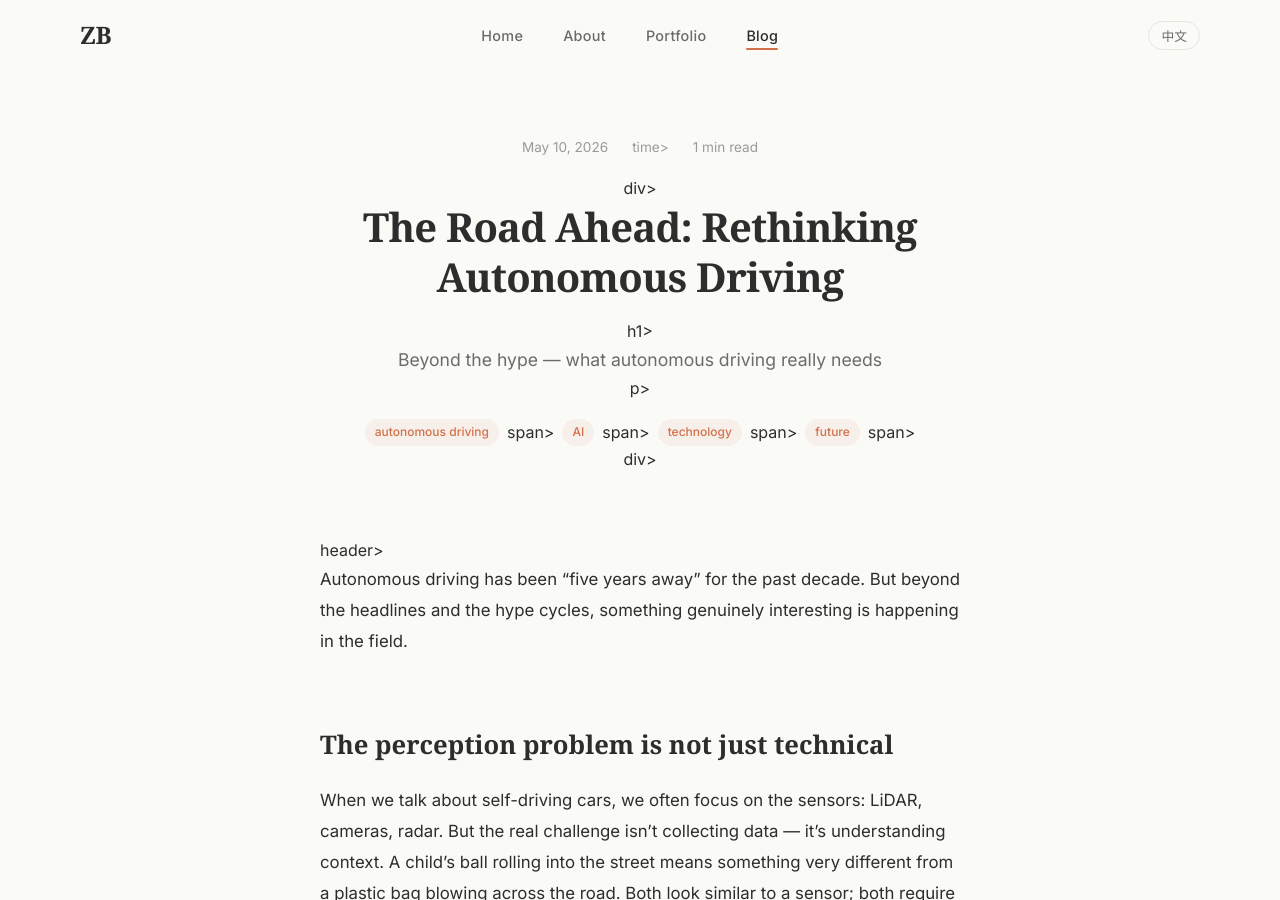
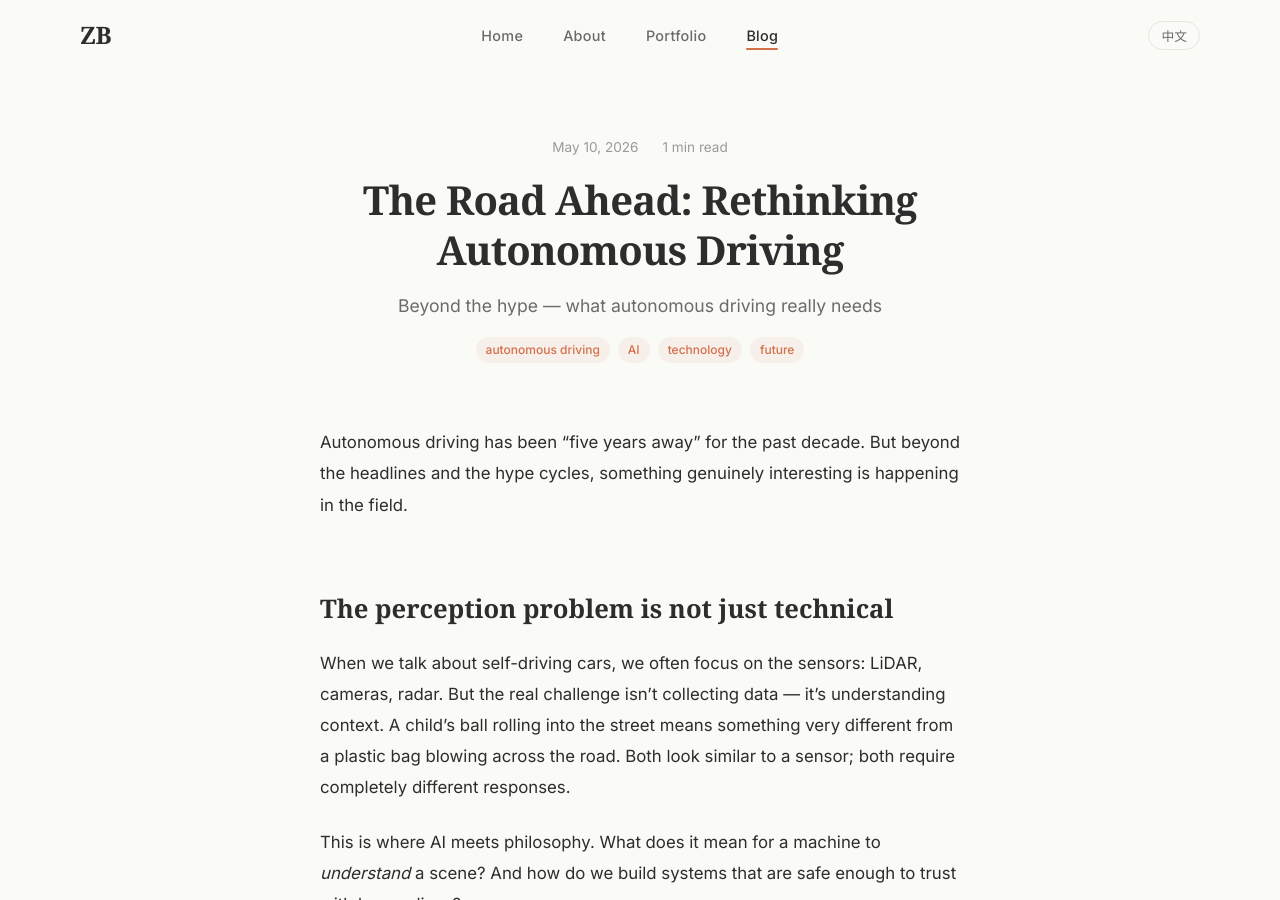
Before and after one commit to hzxbzp/hzxbzp.github.io, a Jekyll site: the page built from _posts/2026-05-10-future-of-autonomous-driving.md, in a window 1280 px wide and 900 px high. Built offline with Jekyll 4.4.1, drawn with Linux system fonts in a browser that asks for light colours; comment, search, counter and statistics services are not loaded; some of the changed text lies outside the part shown.

Commit message:
Fix post.html: correct closing tags and Waline integration

```diff
--- a/_layouts/post.html
+++ b/_layouts/post.html
@@ -10,40 +10,40 @@ layout: default
       <div class="post-meta">
         <time datetime="{{ page.date | date_to_xmlschema }}">
           {{ page.date | date: "%B %d, %Y" }}
-                            </time>time>
+        </time>
         <span class="post-reading-time">
           {% assign words = content | number_of_words %}
           {% assign minutes = words | divided_by: 200 %}
           {% if minutes < 1 %}1{% else %}{{ minutes }}{% endif %} {{ t.blog.min_read }}
         </span>
-                  </div>div>
-                  <h1 class="post-title">{{ page.title }}</h1>h1>
+      </div>
+      <h1 class="post-title">{{ page.title }}</h1>
       {% if page.subtitle %}
-                  <p class="post-subtitle">{{ page.subtitle }}</p>p>
+      <p class="post-subtitle">{{ page.subtitle }}</p>
       {% endif %}
       {% if page.tags %}
       <div class="post-tags">
         {% for tag in page.tags %}
-                            <span class="tag">{{ tag }}</span>span>
+        <span class="tag">{{ tag }}</span>
         {% endfor %}
-                  </div>div>
+      </div>
       {% endif %}
-          </header>header>
+    </header>
 
     {% if page.cover_image %}
     <div class="post-cover">
       <img src="{{ page.cover_image | relative_url }}" alt="{{ page.title }}">
-          </div>div>
+    </div>
     {% endif %}
 
     <div class="post-content prose">
       {{ content }}
-          </div>div>
+    </div>
 
     <!-- Waline Comments -->
     <div class="post-comments" style="margin-top: 4rem; padding-top: 2rem; border-top: 1px solid var(--color-border-light);">
-                  <h2 style="font-family: var(--font-serif); font-size: 1.4rem; margin-bottom: 1.5rem;">Comments</h2>h2>
-                  <div id="waline"></div>div>
+      <h2 style="font-family: var(--font-serif); font-size: 1.4rem; margin-bottom: 1.5rem;">Comments</h2>
+      <div id="waline"></div>
       <script type="module">
         import Waline from 'https://unpkg.com/@waline/client@v3/dist/waline.js';
         Waline.init({
@@ -52,23 +52,23 @@ layout: default
           lang: '{{ lang }}',
         });
       </script>
-          </div>div>
+    </div>
 
     <footer class="post-footer">
       <div class="post-nav">
         {% if page.previous %}
         <a href="{{ page.previous.url | relative_url }}" class="post-nav-link post-nav-prev">
-                                        <span class="post-nav-label">&larr; Previous</span>span>
-                                        <span class="post-nav-title">{{ page.previous.title }}</span>span>
-                            </a>a>
+          <span class="post-nav-label">&larr; Previous</span>
+          <span class="post-nav-title">{{ page.previous.title }}</span>
+        </a>
         {% endif %}
         {% if page.next %}
         <a href="{{ page.next.url | relative_url }}" class="post-nav-link post-nav-next">
-                                        <span class="post-nav-label">Next &rarr;</span>span>
-                                        <span class="post-nav-title">{{ page.next.title }}</span>span>
-                            </a>a>
+          <span class="post-nav-label">Next &rarr;</span>
+          <span class="post-nav-title">{{ page.next.title }}</span>
+        </a>
         {% endif %}
-                  </div>div>
-          </footer>footer>
-    </div>div>
-</article>article>
+      </div>
+    </footer>
+  </div>
+</article>
```
Lines whose indentation alone changed are shown as unchanged.
